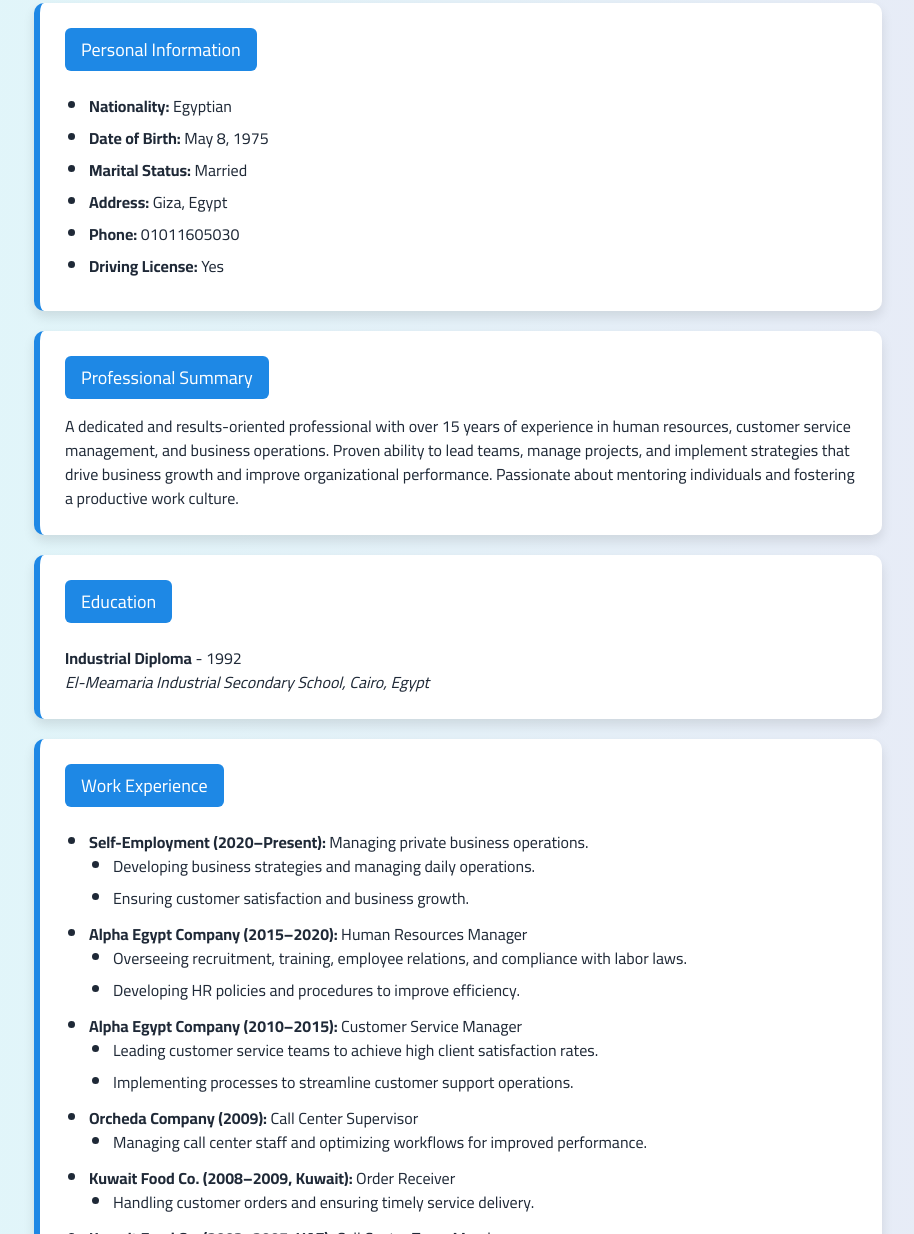
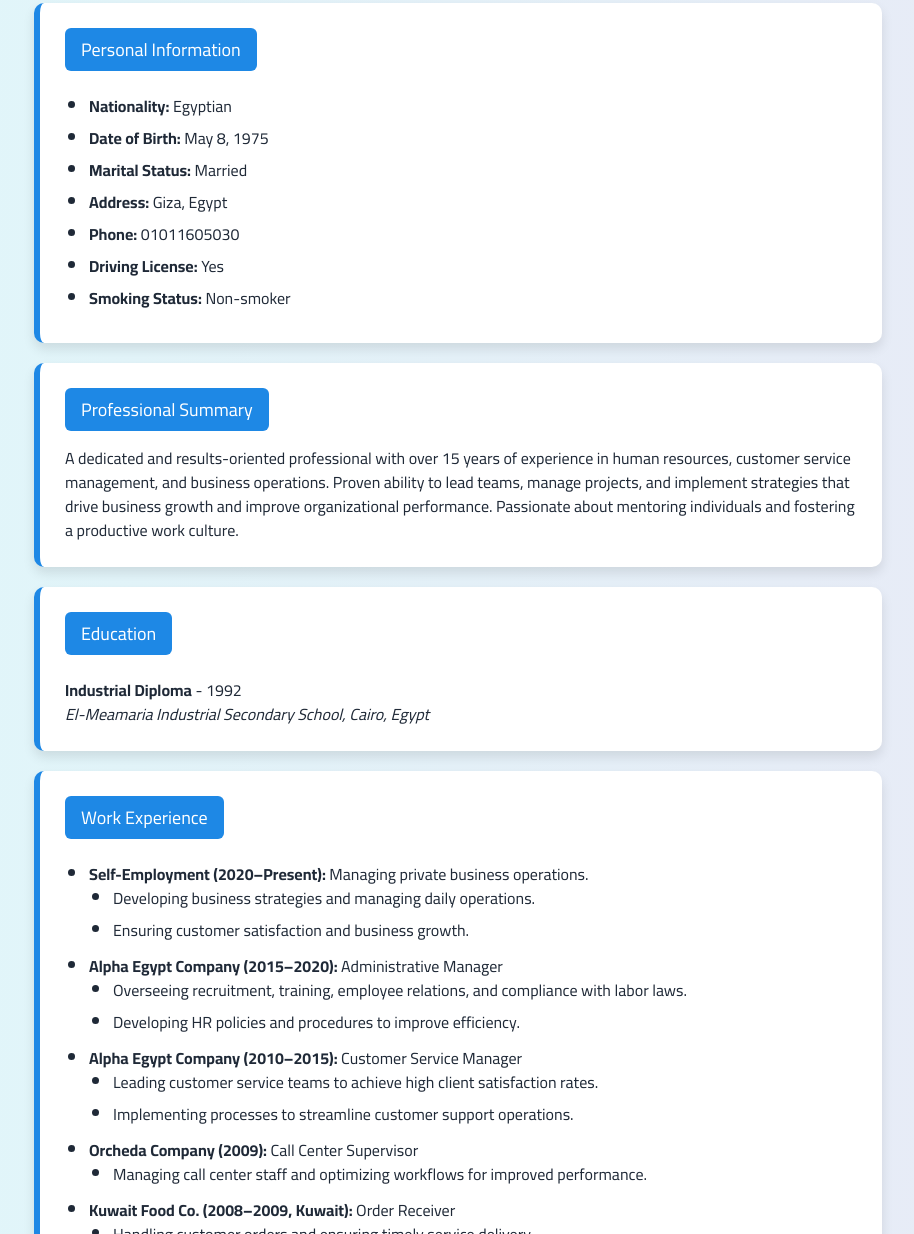
Before and after one commit to HanyRElsisy/Hany-Raafat-CV, a plain HTML site: page index.html in a window 1280 px wide. Shown: the part 408-1642 px from the top of the page, without its empty margins (182-1096 px from the left). Drawn offline with nearby package versions, Linux system fonts and the light colour scheme.

Commit message:
index.html

```diff
--- a/index.html
+++ b/index.html
@@ -116,6 +116,7 @@
                 <li><strong>Address:</strong> Giza, Egypt</li>
                 <li><strong>Phone:</strong> 01011605030</li>
                 <li><strong>Driving License:</strong> Yes</li>
+                <li><strong>Smoking Status:</strong> Non-smoker</li>
             </ul>
         </div>
 
@@ -140,7 +141,7 @@
                         <li>Ensuring customer satisfaction and business growth.</li>
                     </ul>
                 </li>
-                <li><strong>Alpha Egypt Company (2015–2020):</strong> Human Resources Manager
+                <li><strong>Alpha Egypt Company (2015–2020):</strong> Administrative Manager
                     <ul class="list-disc ml-6">
                         <li>Overseeing recruitment, training, employee relations, and compliance with labor laws.</li>
                         <li>Developing HR policies and procedures to improve efficiency.</li>
```
